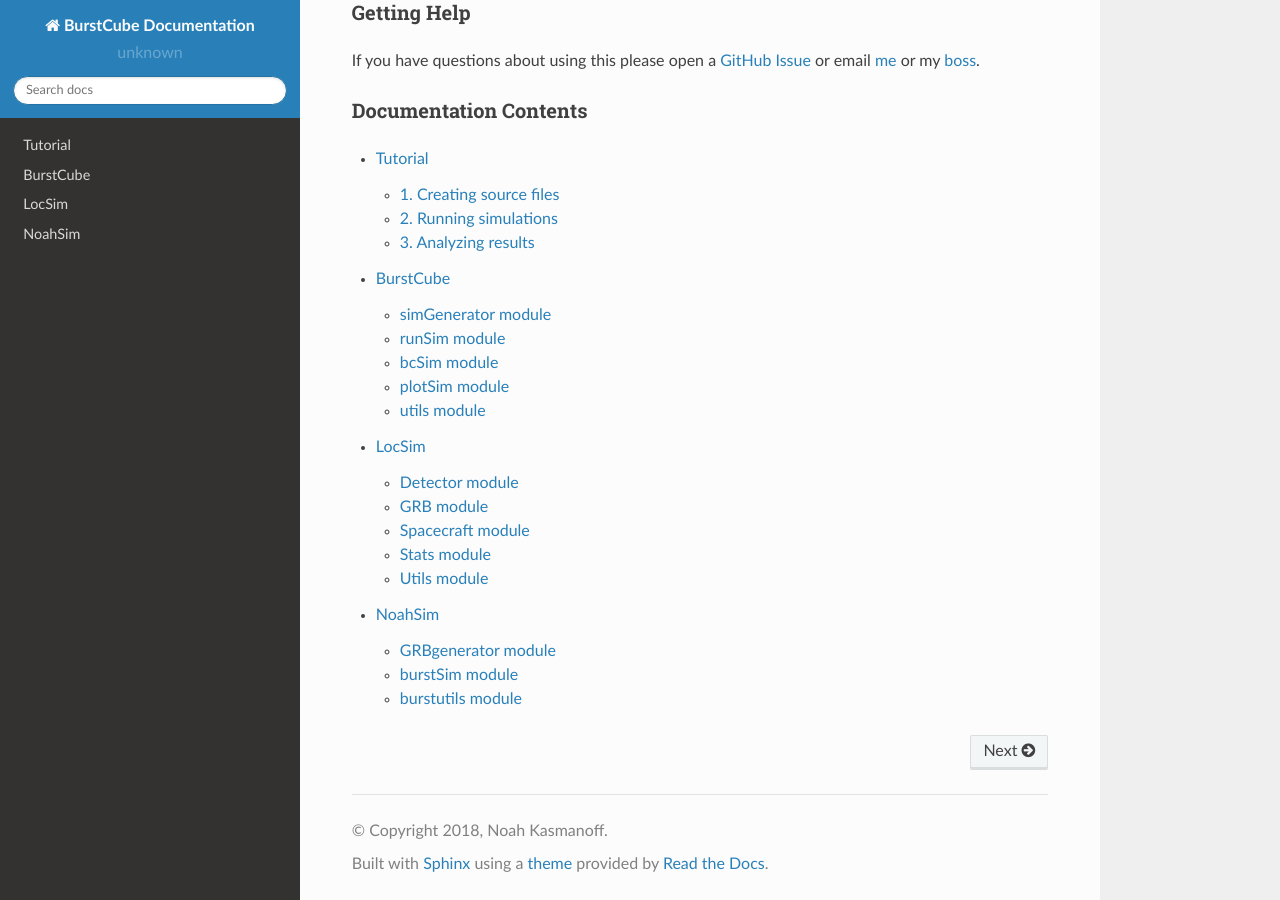
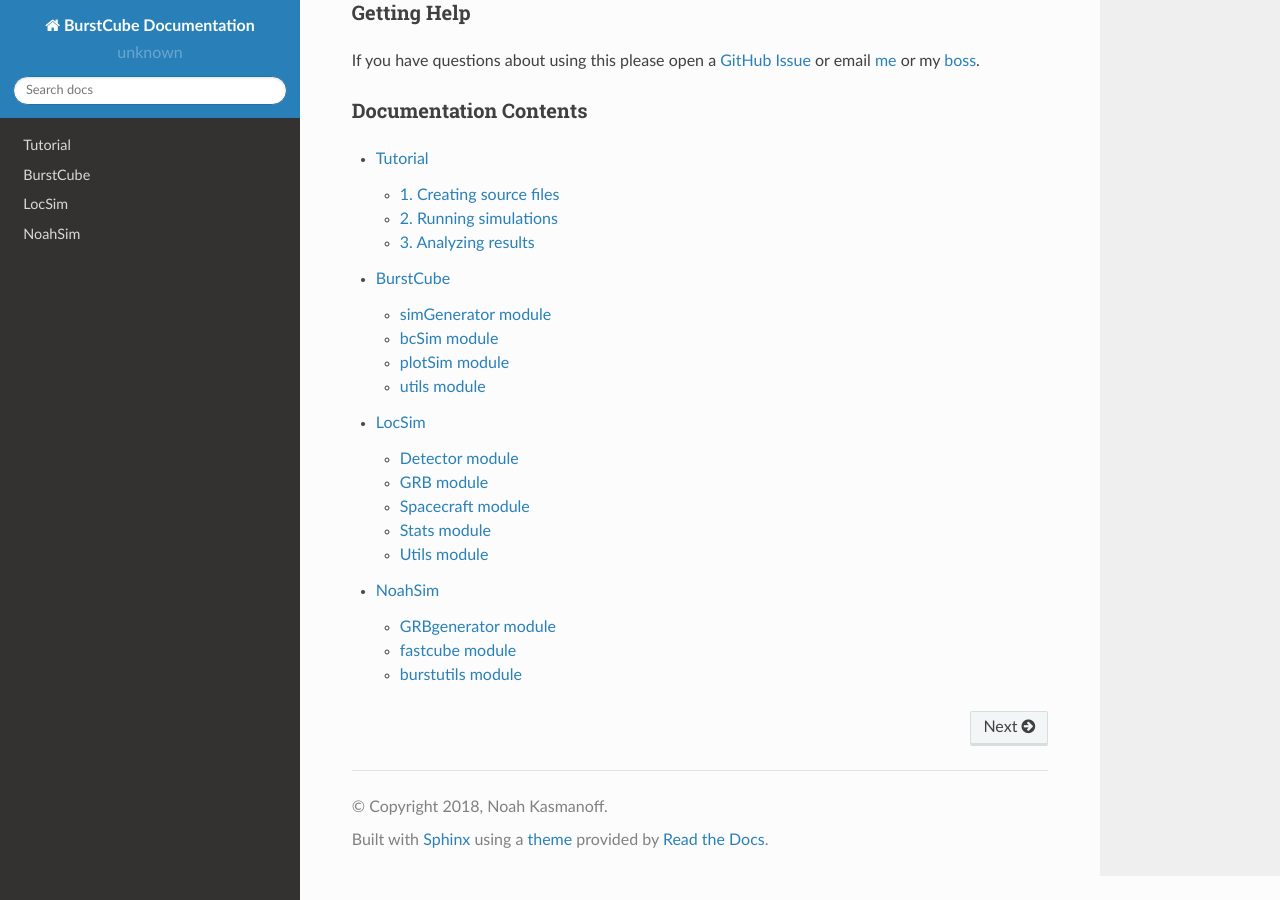
Before and after one commit to lepalmer/Simulation, a Sphinx documentation site: the page built from docs/index.rst, in a window 1280 px wide and 900 px high, scrolled down 601 px. Built offline with Sphinx 7.4.7 and the Read the Docs theme 2.0.0, drawn with Linux system fonts in a browser that asks for light colours.

Commit message:
Trying to fix a few docstring errors.

```diff
--- a/docs/BurstCube.rst
+++ b/docs/BurstCube.rst
@@ -6,14 +6,6 @@ simGenerator module
 .. automodule:: simGenerator
    :members:
    :undoc-members:
-
-
-runSim module
--------------
-.. automodule:: runSims
-   :members:
-   :undoc-members:
-
 
 bcSim module
 ------------
@@ -28,8 +20,6 @@ plotSim module
    :members:
    :undoc-members:
 
-
-
 utils module
 ------------
 
--- a/docs/NoahSim.rst
+++ b/docs/NoahSim.rst
@@ -8,7 +8,7 @@ GRBgenerator module
    :undoc-members:
 
 
-burstSim module
+fastcube module
 -------------------
 .. automodule:: fastcube
    :members:
--- a/docs/conf.py
+++ b/docs/conf.py
@@ -21,7 +21,8 @@ MOCK_MODULES = ['numpy',
                 'matplotlib',
                 'matplotlib.pyplot',
                 'healpy',
-                'createSourcestring']
+                'createSourcestring',
+                'ephem']
 for mod_name in MOCK_MODULES:
     sys.modules[mod_name] = mock.Mock()
 
```
Also changed, not shown: 1 other file.
